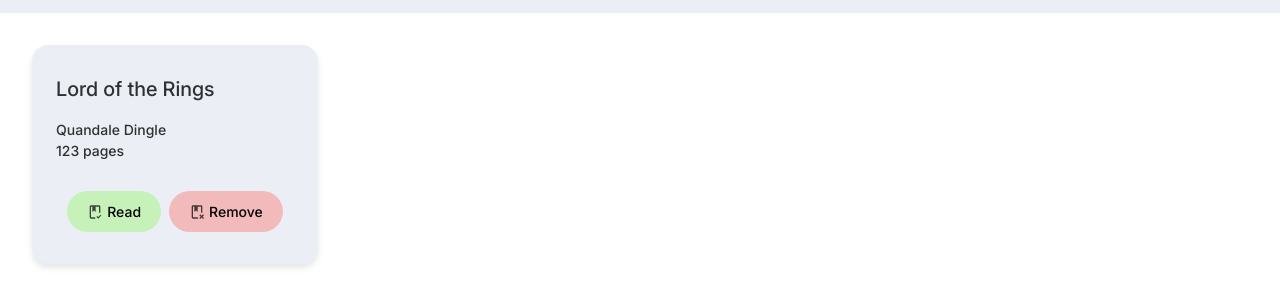
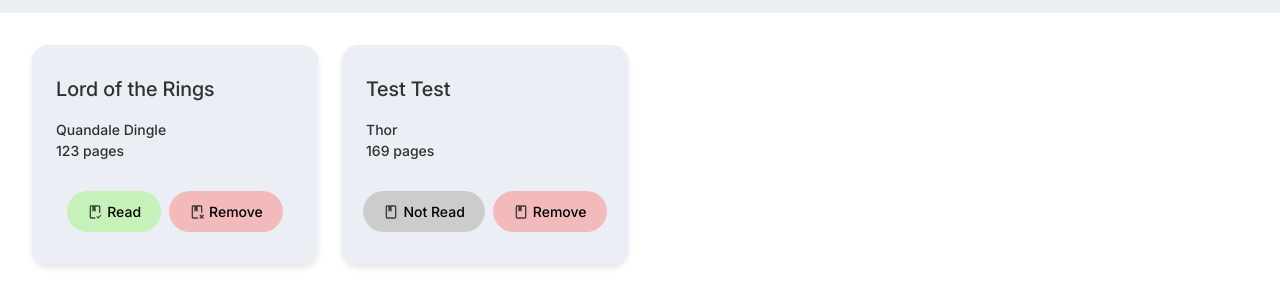
Before and after one commit to nannnmuzaki/odin-libary, a plain HTML site: page index.html in a window 1280 px wide. Shown: the part 63-370 px from the top of the page. Drawn offline with Linux system fonts and the light colour scheme.

Commit message:
add working functionality & fix some silly mistake

```diff
--- a/css/style.css
+++ b/css/style.css
@@ -109,6 +109,7 @@ body {
     cursor: pointer;
     font-size: 14px;
     font-weight: 500;
+    text-wrap: nowrap;
 }
 
 .read-icon,
--- a/js/script.js
+++ b/js/script.js
@@ -2,24 +2,29 @@ const addBookBtn = document.querySelector('#addBookBtn');
 const toggleReadBtn = document.querySelector('#toggleReadBtn');
 const removeBookBtn = document.querySelector('#removeBookBtn');
 const books = document.querySelector('.books');
+
+const library = [];
+
+const thor = new Book("Test Test", "Thor", "169")
+
+addBookToLibrary(thor);
 
 function Book(title, author, pages) {
     if (!new.target) {
         throw new Error("Book constructor must be called with 'new'");
     }
 
-    id: crypto.randomUUID();
-    title: this.title;
-    author: this.author;
-    pages: this.pages;
-    readStatus: false;
+    id = crypto.randomUUID();
+    this.title = title;
+    this.author = author;
+    this.pages = pages;
+    this.readStatus = false;
 }
 
 Book.prototype.toggleReadStatus = function () {
     this.readStatus = !this.readStatus;
 };
 
-const library = [];
 
 function addBookToLibrary(book) {
     if (!(book instanceof Book)) {
@@ -43,12 +48,12 @@ function createBookCard(book) {
 
     const newTitle = document.createElement('h2');
     newTitle.className = 'book-title';
-    newTitle.textContent = book.title;
+    newTitle.textContent = `${book.title}`;
     newBookCard.appendChild(newTitle);
 
     const newAuthor = document.createElement('p');
     newAuthor.className = 'book-author';
-    newAuthor.textContent = book.author;
+    newAuthor.textContent = `${book.author}`;
     newBookCard.appendChild(newAuthor);
 
     const newPages = document.createElement('p');
@@ -62,15 +67,17 @@ function createBookCard(book) {
 
     const newToggleReadBtn = document.createElement('button');
     newToggleReadBtn.id = 'toggleReadBtn';
+    newToggleReadBtn.setAttribute('status', (book.readStatus ? "read" : "not-read"))
     newToggleReadBtn.addEventListener('click', () => {
         book.toggleReadStatus();
         newToggleReadBtn.textContent = book.readStatus ? 'Read' : 'Not Read';
+        newToggleReadBtn.setAttribute('status', (book.readStatus ? "read" : "not-read"))
     });
     newBookActions.appendChild(newToggleReadBtn);
 
     const newToggleReadIcon = document.createElement('div');
     newToggleReadIcon.className = 'read-icon';
-    newToggleReadIcon.appendChild(newToggleReadBtn);
+    newToggleReadBtn.appendChild(newToggleReadIcon);
 
     const newReadIconSvg = document.createElementNS("http://www.w3.org/2000/svg", "svg");
     newReadIconSvg.setAttribute("viewBox", "0 0 24 24");
@@ -86,16 +93,15 @@ function createBookCard(book) {
 
     const newToggleReadText = document.createElement('span');
     newToggleReadText.textContent = book.readStatus ? 'Read' : 'Not Read';
-    newToggleReadBtn.appendChild(newtoggleReadText);
+    newToggleReadBtn.appendChild(newToggleReadText);
 
     const newRemoveBookBtn = document.createElement('button');
     newRemoveBookBtn.id = 'removeBookBtn';
-    newRemoveBookBtn.textContent = 'Remove';
     newRemoveBookBtn.addEventListener('click', () => {
         removeBookFromLibrary(book.id);
-        books.removeChild(bookCard);
+        books.removeChild(newBookCard);
     })
-    newBookActions.appendChild(newRemoveBtn);
+    newBookActions.appendChild(newRemoveBookBtn);
 
     const newRemoveBookIcon = document.createElement('div');
     newRemoveBookIcon.className = "remove-icon";
@@ -117,3 +123,9 @@ function createBookCard(book) {
     newRemoveBookText.textContent = "Remove"
     newRemoveBookBtn.appendChild(newRemoveBookText);
 }
+
+addEventListener('DOMContentLoaded', () => {
+    for (const book of library) {
+        createBookCard(book);
+    }
+})
```
